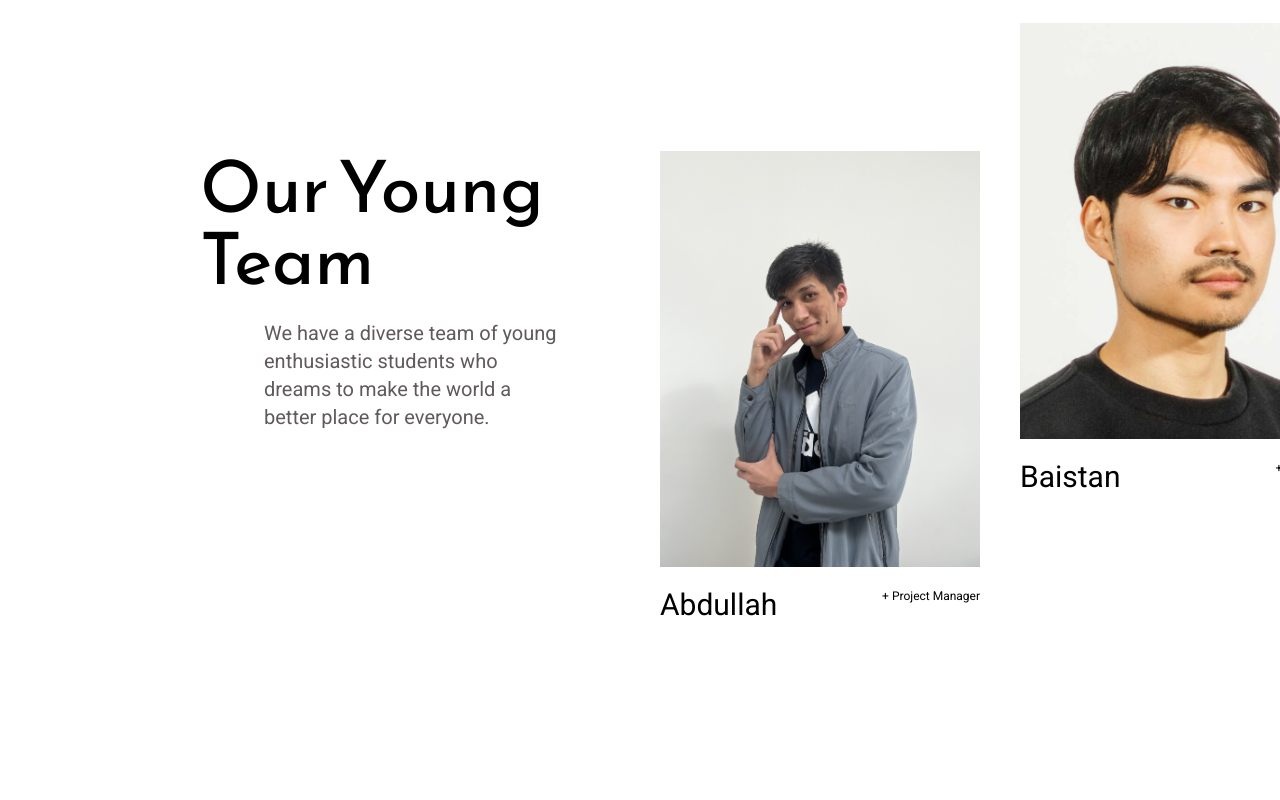
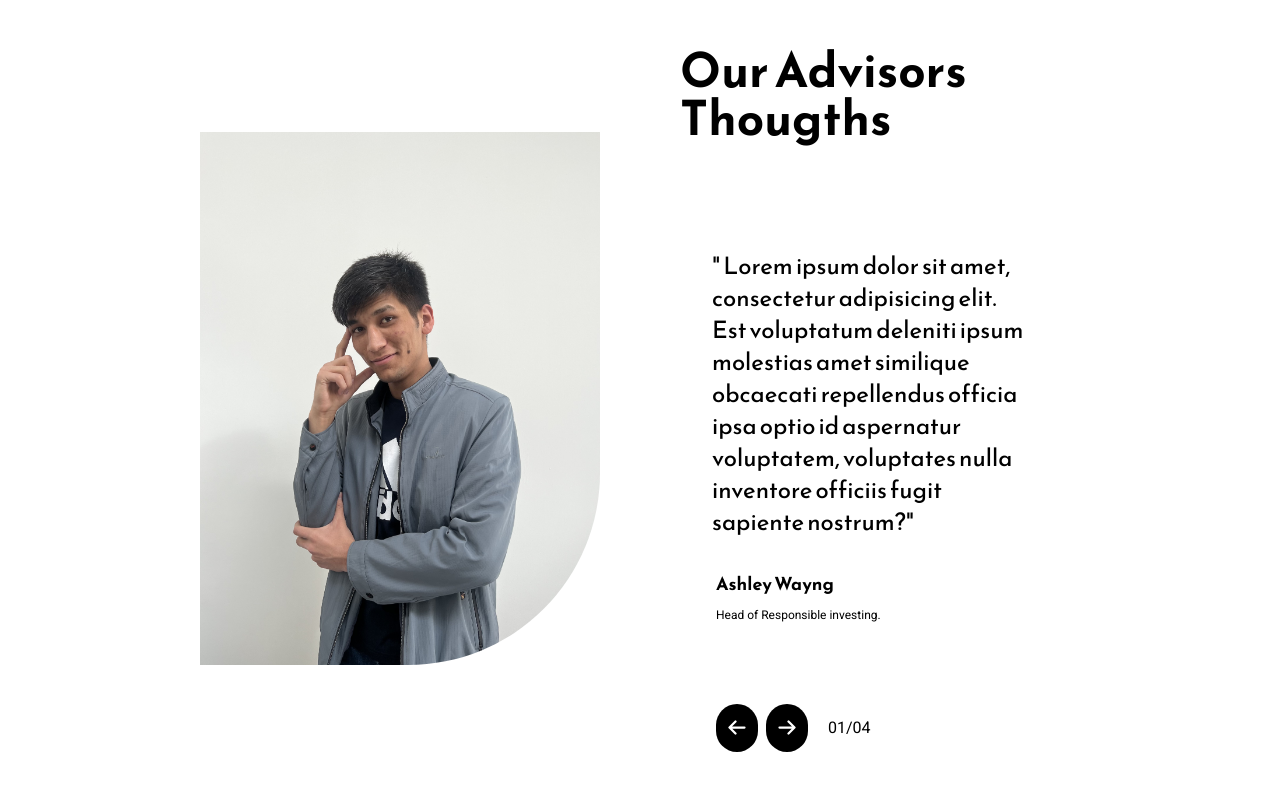
Before and after one commit to AboNazari/JASHA, a React (Create React App) app: page / in a window 1280 px wide. Shown: the part 2560-3360 px from the top of the page. Built offline with nearby package versions, Linux system fonts and the light colour scheme.

Commit message:
advisors added

```diff
--- /dev/null
+++ b/src/layouts/Advisors.jsx
@@ -0,0 +1,48 @@
+import abo from "../images/team/abo1.jpg";
+import { ReactComponent as Right } from "../icons/right.svg";
+import { ReactComponent as Left } from "../icons/left.svg";
+
+const Advisors = () => {
+  return (
+    <div className="w-full h-full lg:h-screen lg:w-3/4  m-auto overflow-hidden flex items-center justify-center  flex-col lg:flex-row my-8">
+      <h3 className="font-primary font-bold text-5xl pb-20 lg:hidden text-center">
+        Our Advisors Thougths
+      </h3>
+      <div className="lg:w-6/12 h-full flex align-middle justify-center">
+        <img
+          src={abo}
+          alt=""
+          className="h-4/6 w-5/6 m-auto  rounded-br-[12rem] md:w-2/4 lg:w-5/6"
+        />
+      </div>
+      <div className="w-full lg:w-6/12  flex   flex-col  lg:pl-10">
+        <h3 className="font-primary font-bold text-5xl pb-20 hidden lg:block ">
+          Our Advisors Thougths
+        </h3>
+        <p className="lg:text-2xl lg:pr-24 font-primary mt-7 text-xl px-8">
+          " Lorem ipsum dolor sit amet, consectetur adipisicing elit. Est
+          voluptatum deleniti ipsum molestias amet similique obcaecati
+          repellendus officia ipsa optio id aspernatur voluptatem, voluptates
+          nulla inventore officiis fugit sapiente nostrum?"
+        </p>
+        <h3 className="font-primary text-lg font-bold pt-8 pb-2 px-9">
+          Ashley Wayng
+        </h3>
+        <p className="text-md lg:mb-20 mb-8  px-9">
+          Head of Responsible investing.
+        </p>
+        <div className="flex gap-2  px-9">
+          <button className="p-3  bg-black rounded-full">
+            <Left className="" />
+          </button>
+          <button className="p-3 bg-black rounded-full">
+            <Right />
+          </button>
+          <span className="p-3  text-[1rem]">01/04</span>
+        </div>
+      </div>
+    </div>
+  );
+};
+
+export default Advisors;
--- a/src/layouts/Contact.jsx
+++ b/src/layouts/Contact.jsx
@@ -20,7 +20,7 @@ const Contact = () => {
             </li>
             <li>
               <a
-                href="https://abdullah-nazari.netlify.app/"
+                href="https://www.instagram.com/jasha.live/"
                 className="flex items-center  mt-4"
                 target="_blank"
               >
@@ -28,7 +28,10 @@ const Contact = () => {
               </a>
             </li>
             <li>
-              <a href="#" className="flex items-center mt-4">
+              <a
+                href="https://www.instagram.com/jasha.live/"
+                className="flex items-center mt-4"
+              >
                 <FaceBook className="mr-4 mt-2" /> jasha.life
               </a>
             </li>
--- a/src/layouts/Donation.jsx
+++ b/src/layouts/Donation.jsx
@@ -21,9 +21,6 @@ const Donation = () => {
         </div>
         <div></div>
       </div>
-
-
-
     </div>
   );
 };
--- a/src/pages/Home.jsx
+++ b/src/pages/Home.jsx
@@ -10,6 +10,7 @@ import Counter from "../layouts/Counter";
 import Contact from "../layouts/Contact";
 import FAQ from "../layouts/FAQ";
 import Join from "../components/Join";
+import Advisors from "../layouts/Advisors";
 const Home = () => {
   const [show, setShow] = useState(false);
 
@@ -18,6 +19,7 @@ const Home = () => {
       <Hero />
       <Mission />
       <Benefits />
+      <Advisors />
       <About />
       <Donation />
       <Counter setShow={setShow} />
```
Also changed, not shown: src/icons/left.svg (added), src/icons/right.svg (added).
